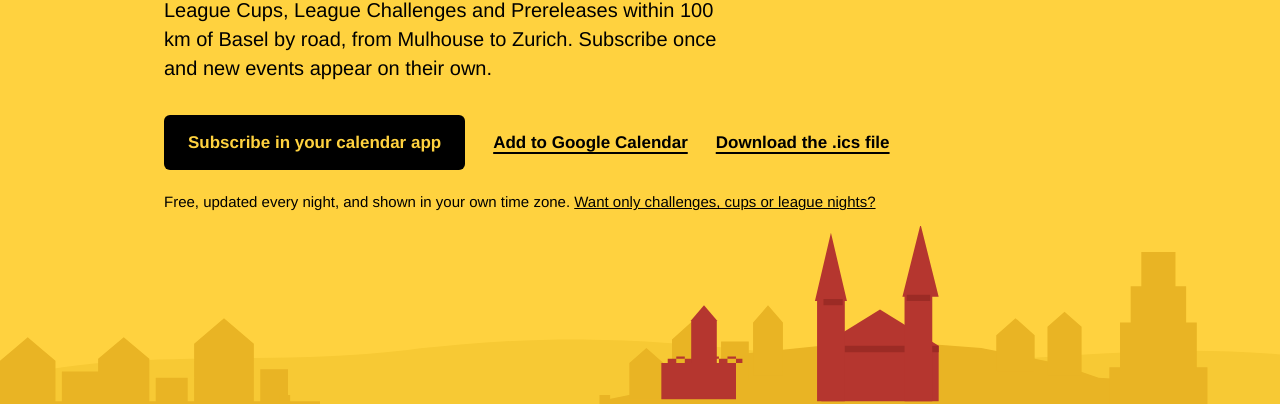
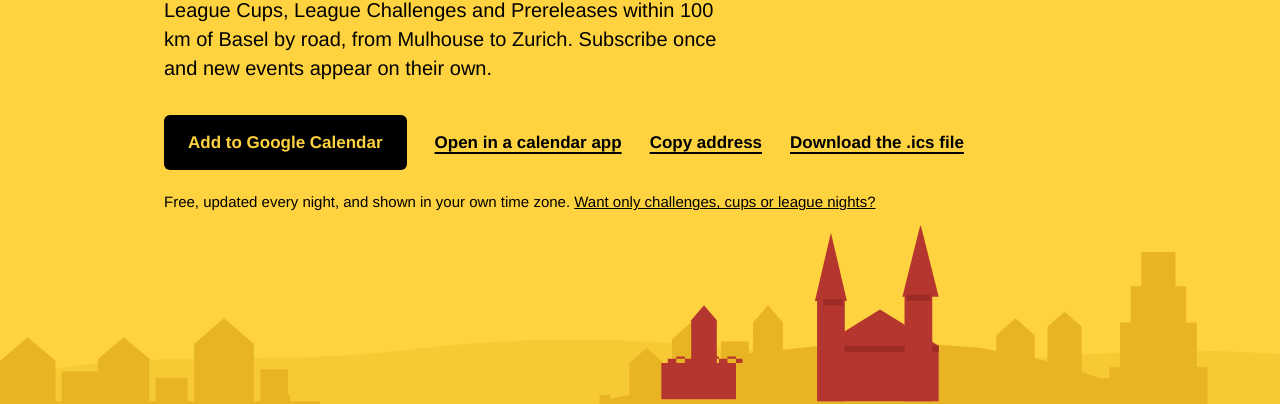
Before and after one commit to joerimulder/tcg-calendar, a plain HTML site: page docs/index.html in a window 1280 px wide. Shown: the part 414-818 px from the top of the page. Drawn offline with Linux system fonts and the light colour scheme; no server answers.

Commit message:
Lead with Subscribe on Apple devices and Google Calendar elsewhere
Co-Authored-By: Claude Sonnet 5.5 <noreply@anthropic.com>
Claude-Session: https://claude.ai/code/session_015Qrp5nJ6knVfXERc6pU2fo

```diff
--- a/docs/index.html
+++ b/docs/index.html
@@ -82,6 +82,9 @@ a { color: inherit; }
 .btn:hover { background: #222; }
 .quiet { font-weight: 600; color: var(--black); text-decoration-thickness: 2px; text-underline-offset: 0.25em; }
 .fine { margin: 1.25rem 0 0; padding-bottom: calc(var(--sky) + 0.75rem); font-size: 0.9375rem; }
+.hero-copied { margin: 0.5rem 0 0; padding-bottom: 0; }
+.hero-copied:empty { min-height: 0; margin: 0; }
+.poster button.quiet { font: inherit; font-weight: 600; color: var(--black); background: none; border: 0; padding: 0.4rem 0; min-height: 2.75rem; text-decoration: underline; text-decoration-thickness: 2px; text-underline-offset: 0.25em; cursor: pointer; }
 
 /* Sections */
 section { padding: 3rem 0 0.5rem; }
@@ -207,8 +210,10 @@ footer p { max-width: 40rem; margin: 0 0 0.9rem; color: var(--muted); font-size:
     <div class="actions">
       <a class="btn" data-link="webcal" href="webcal://tcgcalendar.ch/basel-tournaments.ics">Subscribe in your calendar app</a>
       <a class="quiet" data-link="google" href="https://calendar.google.com/calendar/render?cid=webcal%3A%2F%2Ftcgcalendar.ch%2Fbasel-tournaments.ics">Add to Google Calendar</a>
+      <button class="copy quiet" type="button" hidden>Copy address</button>
       <a class="quiet" data-link="ics" href="https://tcgcalendar.ch/basel-tournaments.ics">Download the .ics file</a>
     </div>
+    <p class="fine hero-copied" id="hero-copied" role="status"></p>
     <p class="fine">Free, updated every night, and shown in your own time zone. <a href="#how">Want only challenges, cups or league nights?</a></p>
   </div>
 </header>
@@ -399,26 +404,40 @@ footer p { max-width: 40rem; margin: 0 0 0.9rem; color: var(--muted); font-size:
   function feedHref(name) { return new URL(name + '.ics', location.href).href; }
   var feedUrl = feedHref('basel');
   var copied = document.getElementById('copied');
-  function wire(scope, name) {
+  /* Which button leads depends on the device: webcal:// links only open an app where one is registered */
+  var ua = navigator.userAgent || '';
+  var isIOS = /iPhone|iPad|iPod/.test(ua) || (/Macintosh/.test(ua) && navigator.maxTouchPoints > 1);
+  var isMacSafari = /Macintosh/.test(ua) && /Safari\//.test(ua) && !/Chrome|Chromium|CriOS|Edg|OPR|Firefox|FxiOS/.test(ua);
+  var apple = isIOS || isMacSafari;
+
+  function wire(scope, name, status, label) {
     var url = feedHref(name), webcal = url.replace(/^https?:/, 'webcal:');
-    [].forEach.call(scope.querySelectorAll('[data-link=webcal]'), function (a) { a.href = webcal; });
-    [].forEach.call(scope.querySelectorAll('[data-link=google]'), function (a) {
-      a.href = 'https://calendar.google.com/calendar/render?cid=' + encodeURIComponent(webcal);
-    });
+    var w = scope.querySelector('[data-link=webcal]'), g = scope.querySelector('[data-link=google]');
+    if (w) w.href = webcal;
+    if (g) g.href = 'https://calendar.google.com/calendar/render?cid=' + encodeURIComponent(webcal);
     [].forEach.call(scope.querySelectorAll('[data-link=ics]'), function (a) { a.href = url; });
     var btn = scope.querySelector('.copy');
     if (btn) btn.addEventListener('click', function () {
       function fallback() { window.prompt('Copy this calendar address:', url); }
       if (navigator.clipboard && navigator.clipboard.writeText) {
-        navigator.clipboard.writeText(url).then(function () {
-          copied.textContent = 'Copied the address for ' + scope.querySelector('strong').textContent + '.';
-        }, fallback);
+        navigator.clipboard.writeText(url).then(function () { status.textContent = 'Copied the address for ' + label + '.'; }, fallback);
       } else { fallback(); }
     });
+    if (w && g && !apple) {                           // Google Calendar first everywhere else
+      var small = /\bsmall\b/.test(w.className), hero = scope.tagName === 'HEADER';
+      g.className = 'btn' + (small ? ' small' : '');
+      w.className = 'quiet';
+      g.textContent = 'Add to Google Calendar';
+      w.textContent = hero ? 'Open in a calendar app' : 'Other calendar app';
+      w.parentNode.insertBefore(g, w);
+      if (btn && hero) btn.hidden = false;
+    }
   }
   if (served) {
-    wire(document.querySelector('header'), 'basel-tournaments');
-    [].forEach.call(document.querySelectorAll('.feed'), function (li) { wire(li, li.getAttribute('data-feed')); });
+    wire(document.querySelector('header'), 'basel-tournaments', document.getElementById('hero-copied'), 'Tournaments');
+    [].forEach.call(document.querySelectorAll('.feed'), function (li) {
+      wire(li, li.getAttribute('data-feed'), copied, li.querySelector('strong').textContent);
+    });
   }
 
   /* Next events */
```
